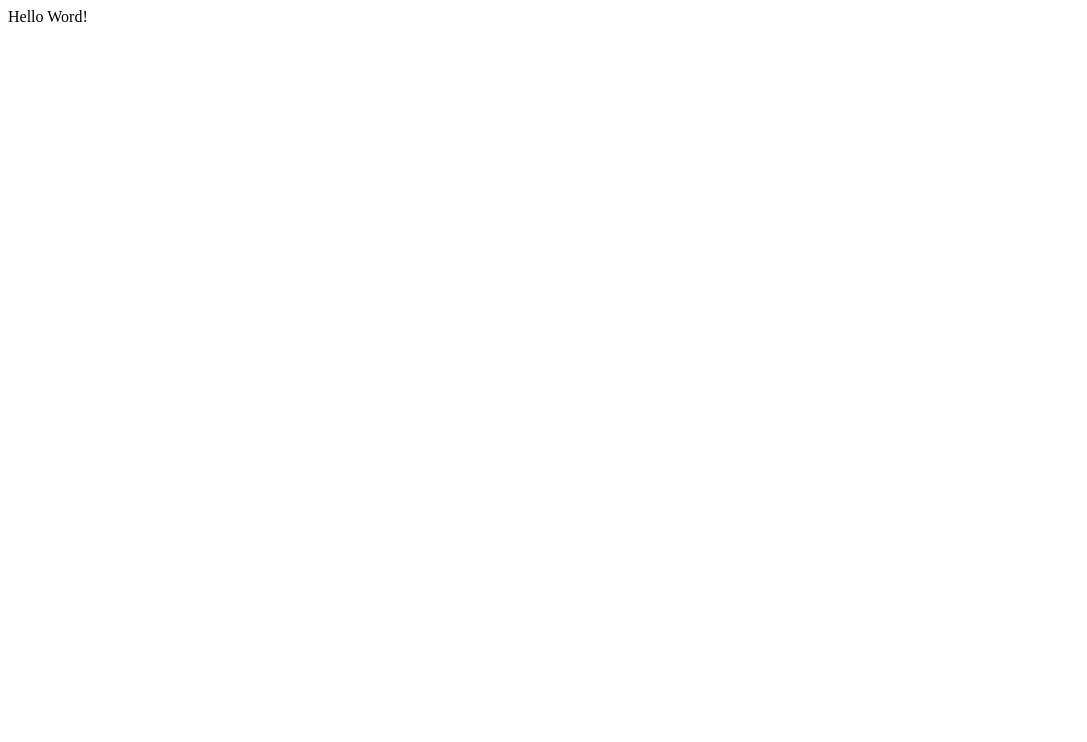
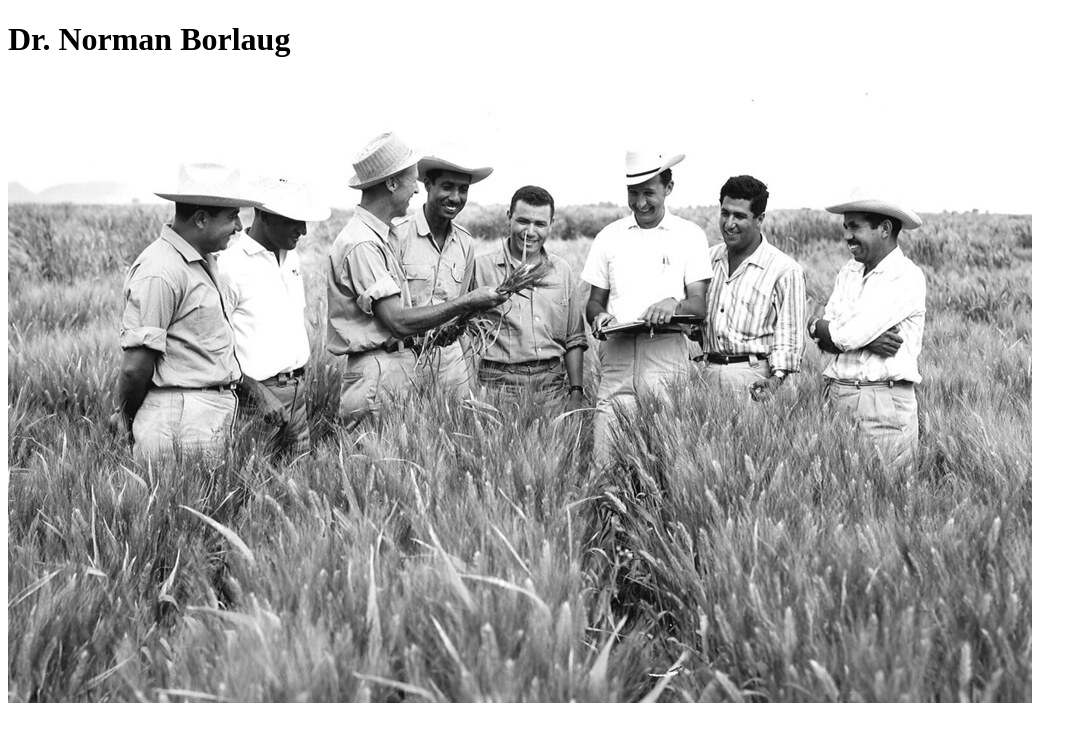
Before and after one commit to Tekhlay/microverse-pro2, a plain HTML site: page index.html in a window 1280 px wide. Shown: the whole page, without its empty margins (0-1087 px from the left). Drawn offline with Linux system fonts and the light colour scheme.

Commit message:
Second round

```diff
--- a/index.html
+++ b/index.html
@@ -10,8 +10,13 @@
     <script src="https://cdn.freecodecamp.org/testable-projects-fcc/v1/bundle.js"></script>
 
 
+    <main id="main">
+      <h1 id="title">Dr. Norman Borlaug</h1>
+      <div id="img-div">
+        <img id="image" src="tribe.jpg" alt="">
+      </div>
+    </main>
 
-    Hello Word!
     <script  src="js/index.js"></script>
   </body>
 </html>
```
Also changed, not shown: tribe.jpg (added).
